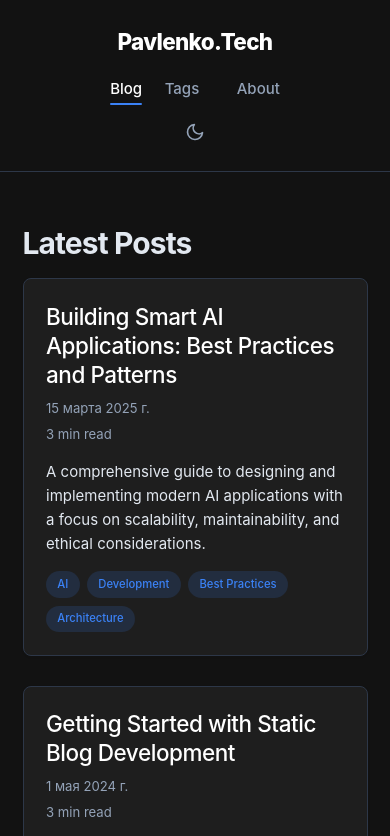
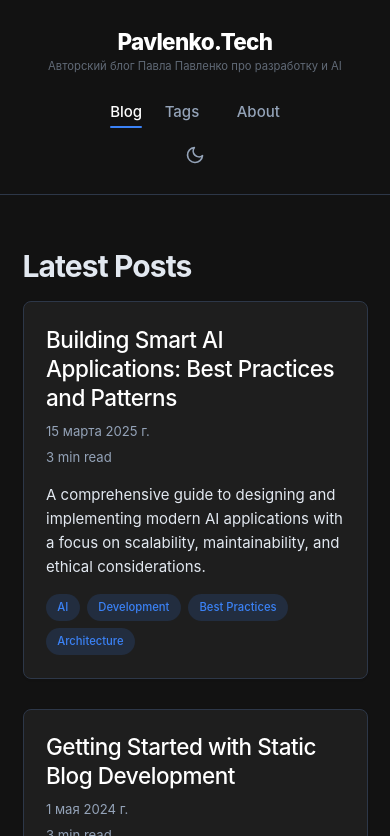
Before and after one commit to region23/pavlenko.tech, a website with bundled scripts: page index.html in a window 390 px wide. Both pictures are taken after a click on the button "Toggle dark mode". Shown: the top 836 px of the page. Built offline with nearby package versions, Linux system fonts and the light colour scheme.

Commit message:
Enhance header and styling in index.html, style.css, and app.js
- Wrapped logo and site description in a new container for improved layout in index.html.
- Added media queries in style.css for better responsiveness and adjusted header behavior on scroll.
- Introduced a new function in app.js to handle scroll events, adding a 'scrolled' class to the header for visual feedback.

```diff
--- a/css/style.css
+++ b/css/style.css
@@ -68,6 +68,12 @@ body {
   padding: 0 var(--space-md);
 }
 
+@media (min-width: 1024px) {
+  .container {
+    max-width: 960px; /* 25% wider than 768px */
+  }
+}
+
 /* Типографика */
 h1, h2, h3, h4, h5, h6 {
   margin: var(--space-lg) 0 var(--space-sm);
@@ -117,8 +123,25 @@ header {
   top: 0;
   background-color: var(--background-color);
   z-index: 100;
-  transition: background-color var(--transition-normal), border-color var(--transition-normal);
+  transition: background-color var(--transition-normal), border-color var(--transition-normal), box-shadow var(--transition-normal);
   backdrop-filter: blur(8px);
+}
+
+@media (max-width: 768px) {
+  header {
+    position: relative; /* Override sticky positioning on mobile */
+    top: auto;
+  }
+}
+
+/* Class to apply when header is in scrolled state */
+header.scrolled {
+  border-bottom: none;
+  box-shadow: 0 4px 20px rgba(0,0,0,0.05);
+}
+
+.dark-mode header.scrolled {
+  box-shadow: 0 4px 20px rgba(0,0,0,0.2);
 }
 
 nav {
@@ -137,6 +160,24 @@ nav {
 
 .logo:hover {
   color: var(--accent-color);
+}
+
+.logo-container {
+  display: flex;
+  flex-direction: column;
+}
+
+.site-description {
+  font-size: 0.75rem;
+  color: var(--secondary-color);
+  opacity: 0.6;
+  margin-top: -0.25rem;
+  font-weight: 400;
+}
+
+.dark-mode .site-description {
+  color: var(--dark-secondary);
+  opacity: 0.6;
 }
 
 .nav-links {
@@ -269,6 +310,17 @@ nav {
   margin: var(--space-md) 0;
   border-radius: var(--radius-md);
   box-shadow: 0 2px 8px rgba(0,0,0,0.08);
+}
+
+/* Content styling for text elements */
+.post-content ul,
+.post-content ol {
+  padding-left: 2rem;
+  margin-bottom: var(--space-md);
+}
+
+.post-content li + li {
+  margin-top: 0.5rem;
 }
 
 /* Улучшенные стили для блоков кода */
@@ -551,6 +603,18 @@ footer .container {
     font-size: 1.5rem;
   }
 
+  /* Fix header on mobile to not be sticky */
+  header {
+    position: relative;
+    top: auto;
+  }
+
+  /* Fix list padding on mobile */
+  .post-content ul,
+  .post-content ol {
+    padding-left: 1.5rem;
+  }
+
   /* Стили для адаптивности модального окна на мобильных устройствах */
   .image-modal-content {
     width: 95%;
@@ -586,6 +650,15 @@ footer .container {
   nav {
     flex-direction: column;
     gap: var(--space-sm);
+  }
+
+  .logo-container {
+    align-items: center;
+    margin-bottom: var(--space-xs);
+  }
+
+  .site-description {
+    text-align: center;
   }
 
   .nav-links {
@@ -869,3 +942,5 @@ footer .container {
 .dark-mode .related-posts {
   border-top-color: var(--dark-border);
 }
+
+/* Адаптивные стили */
--- a/index.html
+++ b/index.html
@@ -52,7 +52,10 @@
   <header>
     <div class="container">
       <nav>
-        <a href="/" class="logo">Pavlenko.Tech</a>
+        <div class="logo-container">
+          <a href="/" class="logo">Pavlenko.Tech</a>
+          <span class="site-description">Авторский блог Павла Павленко про разработку и AI</span>
+        </div>
         <ul class="nav-links">
           <li><a href="/" class="active">Blog</a></li>
           <li><a href="/tags">Tags</a></li>
--- a/js/app.js
+++ b/js/app.js
@@ -61,6 +61,9 @@ async function initApp() {
 
     // Инициализация обработчика темной темы
     initDarkModeToggle();
+
+    // Инициализация обработчика прокрутки
+    initScrollHandlers();
 
     // Определяем и обрабатываем текущий маршрут
     const currentPath = getCurrentRoute();
@@ -464,6 +467,29 @@ function initDarkModeToggle() {
   }
 }
 
+/**
+ * Инициализирует обработчики прокрутки
+ */
+function initScrollHandlers() {
+  const header = document.querySelector('header');
+  if (!header) return;
+
+  // Функция-обработчик прокрутки
+  const handleScroll = () => {
+    if (window.scrollY > 10) {
+      header.classList.add('scrolled');
+    } else {
+      header.classList.remove('scrolled');
+    }
+  };
+
+  // Добавляем обработчик прокрутки
+  window.addEventListener('scroll', handleScroll);
+
+  // Вызываем обработчик при инициализации
+  handleScroll();
+}
+
 // Инициализируем приложение при загрузке
 document.addEventListener('DOMContentLoaded', initApp);
 
```
